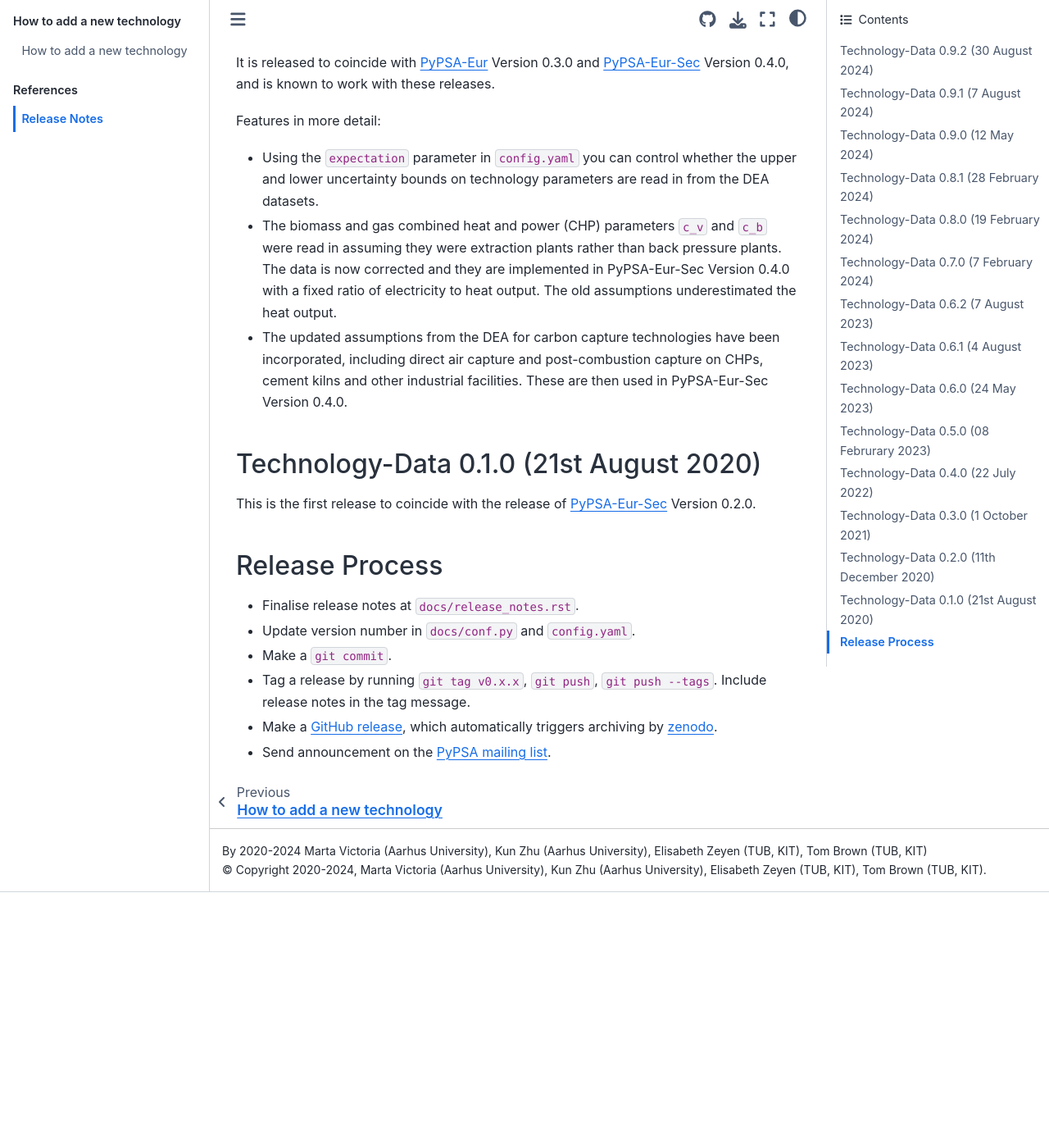
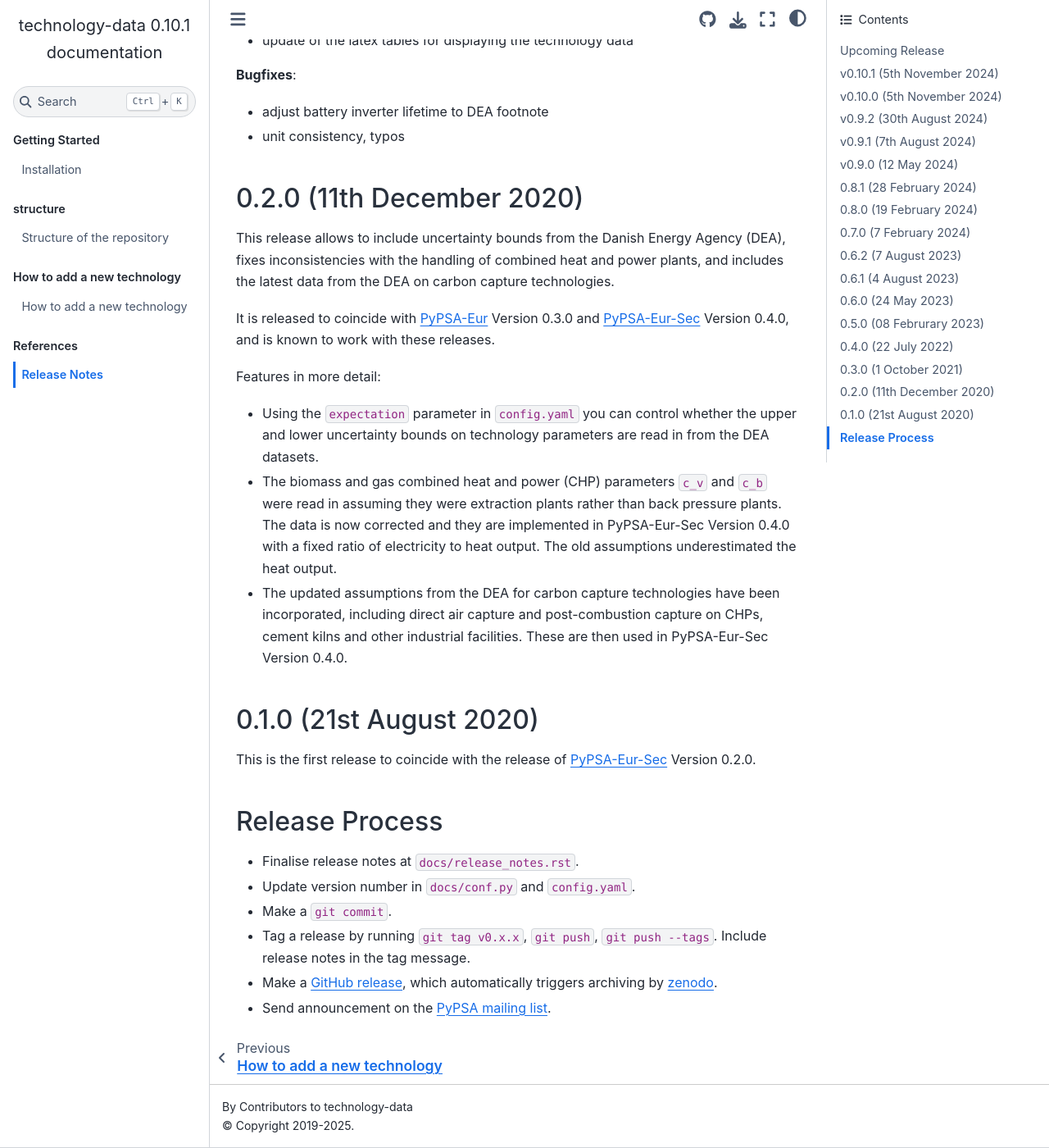
Before and after one commit to PyPSA/technology-data, a Sphinx documentation site: the page built from docs/release_notes.rst, in a window 1280 px wide and 1400 px high, scrolled down 7847 px. Shown: the whole window at 82% size. Built offline with Sphinx 7.4.7 and the Sphinx Book theme 1.1.4, drawn with Linux system fonts in a browser that asks for light colours; before the commit the page ends 8935 px from its top, so only the background shows below that; some of the changed text lies outside the part shown.

Commit message:
docs: clean up copyright and release notes

```diff
--- a/docs/conf.py
+++ b/docs/conf.py
@@ -18,6 +18,7 @@
 
 import os
 import sys
+from datetime import datetime
 
 import sphinx
 
@@ -69,18 +70,17 @@
 # -- Project information -----------------------------------------------------
 
 project = "technology-data"
-copyright = "2020-2024, Marta Victoria (Aarhus University), Kun Zhu (Aarhus University), Elisabeth Zeyen (TUB, KIT), Tom Brown (TUB, KIT)"
-author = "2020-2024 Marta Victoria (Aarhus University), Kun Zhu (Aarhus University), Elisabeth Zeyen (TUB, KIT), Tom Brown (TUB, KIT)"
-
+copyright = f"2019-{datetime.now().year}"
+author = "Contributors to technology-data <https://github.com/pypsa/technology-data>"
 
 # The version info for the project you're documenting, acts as replacement for
 # |version| and |release|, also used in various other places throughout the
 # built documents.
 #
 # The short X.Y version.
-version = "0.9"
+version = "0.10"
 # The full version, including alpha/beta/rc tags.
-release = "0.9.2"
+release = "0.10.1"
 
 # The language for content autogenerated by Sphinx. Refer to documentation
 # for a list of supported languages.
--- a/docs/release_notes.rst
+++ b/docs/release_notes.rst
@@ -8,8 +8,20 @@
 Release Notes
 ##########################################
 
-.. Upcoming Release
-.. ================
+Upcoming Release
+================
+
+* Country specific cost assumptions and added NREL/ATB data (https://github.com/PyPSA/technology-data/pull/160)
+
+* Add missing currency_year for FOM (https://github.com/PyPSA/technology-data/pull/163)
+
+`v0.10.1 <https://github.com/PyPSA/technology-data/releases/tag/v0.10.1>`__ (5th November 2024)
+=======================================================================================
+
+* Add Large Thermal Energy Storage (LTES) (https://github.com/PyPSA/technology-data/pull/159)
+
+`v0.10.0 <https://github.com/PyPSA/technology-data/releases/tag/v0.10.0>`__ (5th November 2024)
+=======================================================================================
 
 * added water-sourced heat pumps based on upper uncertainty bounds from DEA technology catalogue ("40 Comp. hp, seawater 20 MW")
 
@@ -42,15 +54,15 @@
 * include JRC data for fossil- and biomass-based hydrogen production technologies (with and without CCS)
 
 
-Technology-Data 0.9.2 (30 August 2024)
-======================================
+`v0.9.2 <https://github.com/PyPSA/technology-data/releases/tag/v0.9.2>`__ (30th August 2024)
+=======================================================================================
 
 * for central air-sourced heat pump use name plate efficiency
 
 * added preliminary Allam cycle gas turbine costs
 
-Technology-Data 0.9.1 (7 August 2024)
-=====================================
+`v0.9.1 <https://github.com/PyPSA/technology-data/releases/tag/v0.9.1>`__ (7th August 2024)
+=======================================================================================
 
 * added fuel costs for bioethanol crops, rape seed, and manure from JRC ENSPRESO
 
@@ -60,8 +72,8 @@
 
 * added methanol-to-kerosene cost data from Concawe report
 
-Technology-Data 0.9.0 (12 May 2024)
-===================================
+`v0.9.0 <https://github.com/PyPSA/technology-data/releases/tag/v0.9.0>`__ (12 May 2024)
+=======================================================================================
 * add methanol-to-kerosene cost data (https://github.com/PyPSA/technology-data/pull/136)
 
 * update electrolyser investment costs based on latest communications (https://github.com/PyPSA/technology-data/pull/129)
@@ -76,12 +88,12 @@
 
 * compatibility with newer pandas versions (https://github.com/PyPSA/technology-data/pull/126)
 
-Technology-Data 0.8.1 (28 February 2024)
+0.8.1 (28 February 2024)
 ========================================
 
 * adjust currency year in some DEA input data
 
-Technology-Data 0.8.0 (19 February 2024)
+0.8.0 (19 February 2024)
 =======================================
 
 * Update currency year from 2015 to 2020. Add a currency year for each data
@@ -89,7 +101,7 @@
   and rate of change)
   <https://ec.europa.eu/eurostat/api/dissemination/sdmx/2.1/dataflow/ESTAT/prc_hicp_aind/1.0?references=descendants&detail=referencepartial&format=sdmx_2.1_generic&compressed=true>`_.
 
-Technology-Data 0.7.0 (7 February 2024)
+0.7.0 (7 February 2024)
 =======================================
 
 * Updated to latest release of DEA renewable fuels (released January 2024). With the following changes
@@ -124,7 +136,7 @@
 
 * Updated hydrogen pipeline costs based on most recent `EHB report <https://ehb.eu/files/downloads/EHB-2023-20-Nov-FINAL-design.pdf>`_.
 
-Technology-Data 0.6.2 (7 August 2023)
+0.6.2 (7 August 2023)
 =====================================
 
 * Use DEA electrolysis and fuel cell assumptions by default.
@@ -133,7 +145,7 @@
 
 * Use HVDC submarine cable cost from Härtel et al. (2017).
 
-Technology-Data 0.6.1 (4 August 2023)
+0.6.1 (4 August 2023)
 ===========================================
 
 * New technologies
@@ -143,7 +155,7 @@
   - shipping fuel methanol (cost assumptions, emission intensity)
   - iron ore DRI-ready (cost assumptions)
 
-Technology-Data 0.6.0 (24 May 2023)
+0.6.0 (24 May 2023)
 ===========================================
 
 * General:
@@ -184,7 +196,7 @@
 * Bug fixes
   - Fixed a bug that ommited 'further description' from manually added data
 
-Technology-Data 0.5.0 (08 Februrary 2023)
+0.5.0 (08 Februrary 2023)
 ===========================================
 
 * Updated technologies
@@ -203,7 +215,7 @@
   - Renamed "hydrogen storage tank incl. compressor" to "hydrogen storage tank type 1 including compressor" for more clarity on the technology and consistency
   - Removed "hydrogen storage tank" technology assumption from old PyPSA assumptions which is superceeded by the "hydrogen storage tank type 1" assumptions
 
-Technology-Data 0.4.0 (22 July 2022)
+0.4.0 (22 July 2022)
 ===========================================
 
 * **WARNING**: For some technologies the units used were changed. Check for correct usage in automatic workflows.
@@ -260,7 +272,7 @@
   - HVDC inverter pair:
     + Add correct source attribution
 
-Technology-Data 0.3.0 (1 October 2021)
+0.3.0 (1 October 2021)
 ===========================================
 
 This release includes several new technologies (see list below), the possibility
@@ -304,7 +316,7 @@
 * adjust battery inverter lifetime to DEA footnote
 * unit consistency, typos
 
-Technology-Data 0.2.0 (11th December 2020)
+0.2.0 (11th December 2020)
 ===========================================
 
 This release allows to include uncertainty bounds from the Danish Energy Agency (DEA), fixes inconsistencies with the handling of combined heat and power plants, and includes the latest data from the DEA on carbon capture technologies.
@@ -318,7 +330,7 @@
 * The updated assumptions from the DEA for carbon capture technologies have been incorporated, including direct air capture and post-combustion capture on CHPs, cement kilns and other industrial facilities. These are then used in PyPSA-Eur-Sec Version 0.4.0.
 
 
-Technology-Data 0.1.0 (21st August 2020)
+0.1.0 (21st August 2020)
 ========================================
 
 This is the first release to coincide with the release of `PyPSA-Eur-Sec <https://github.com/PyPSA/pypsa-eur-sec>`_ Version 0.2.0.
```
Also changed, not shown: README.md (+1 -2 lines).
